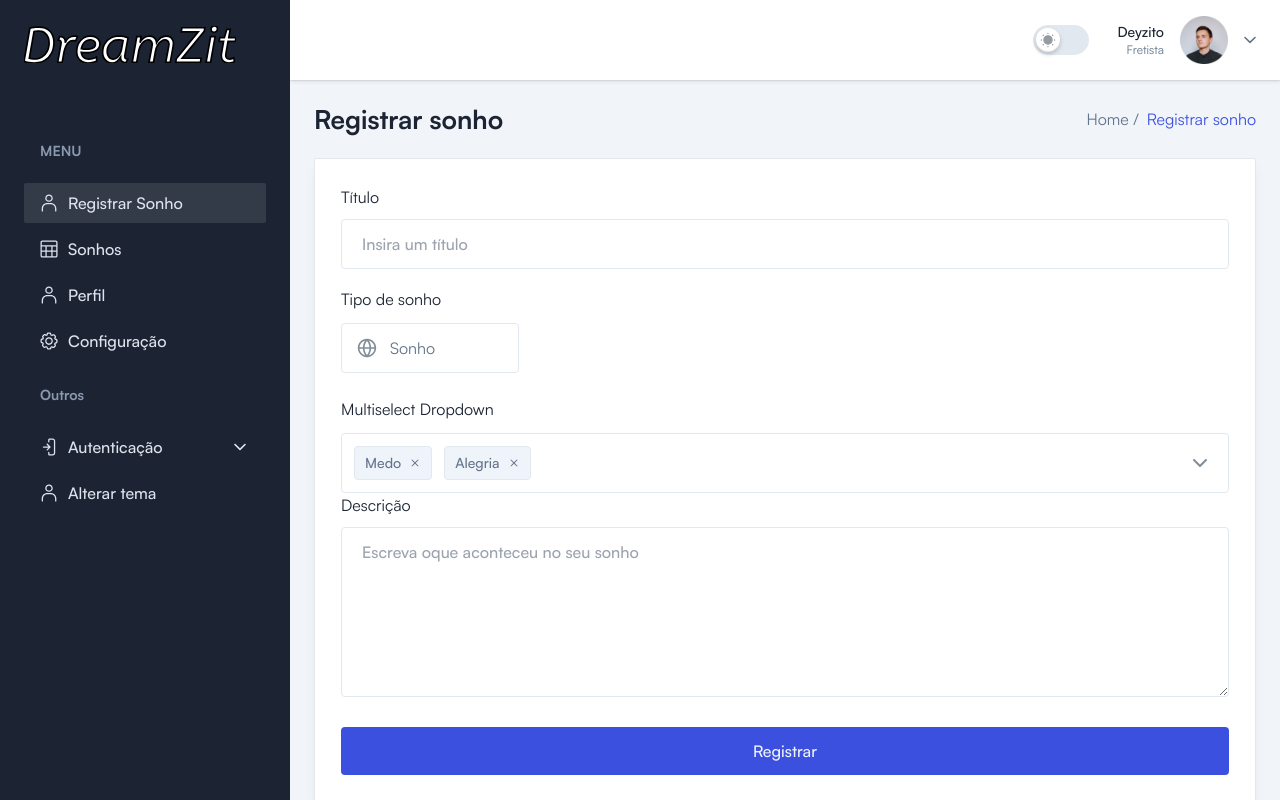
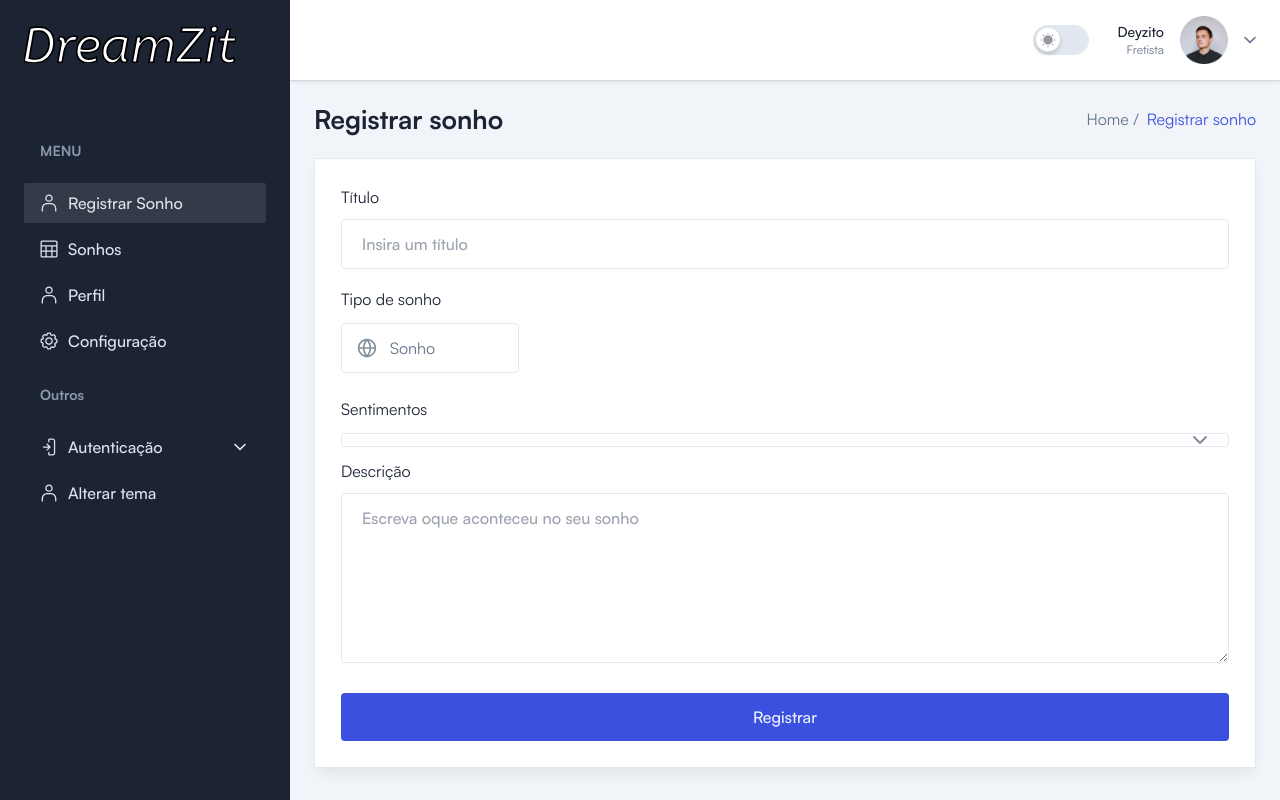
Before and after one commit to AndreyBarreto/dreamzit-front, a React (Vite) app: page /create/order in a window 1280 px wide. Built offline with nearby package versions, Linux system fonts and the light colour scheme.

Commit message:
feature/add felling and delete

```diff
--- a/src/hooks/useCreateDreamHandler.tsx
+++ b/src/hooks/useCreateDreamHandler.tsx
@@ -7,8 +7,9 @@ import { base } from '../utils/axios/axiosFactory';
 const useCreateDreamHandler = () => {
 
     const [title, setTitle] = useState('');
+    const [dreamType, setDreamType] = useState('');
     const [description, setDescription] = useState('');
-    const [feelings, setFellings] = useState([])
+    const [feelings, setFellings] = useState<string[]>([]);
 
     const onSubmit = () => {
         base.post('/dreams/', { data: 'conteudo' })
@@ -20,6 +21,20 @@ const useCreateDreamHandler = () => {
             });
     }
 
+    const removeFelling = (deleted_feeling: string) => {
+        const updatedFeelings = feelings.filter(feeling => feeling !== deleted_feeling);
+        setFellings(updatedFeelings)
+    }
+
+    const addFelling = (feeling: string) => {
+        if (feeling in feelings) {
+            return
+        }
+        console.log('oi')
+        setFellings([...feelings, feeling])
+
+    }
+
     return {
         description,
         title,
@@ -27,7 +42,9 @@ const useCreateDreamHandler = () => {
         setDescription,
         setTitle,
         onSubmit,
-        setFellings
+        setFellings,
+        removeFelling,
+        addFelling,
     };
 };
 
--- /dev/null
+++ b/src/images/icon/icon-multi-select-close.tsx
@@ -0,0 +1,20 @@
+const MultiSelectClose = () => {
+    return (
+        <svg
+            width="12"
+            height="12"
+            viewBox="0 0 12 12"
+            fill="none"
+            xmlns="http://www.w3.org/2000/svg"
+        >
+            <path
+                fillRule="evenodd"
+                clipRule="evenodd"
+                d="M9.35355 3.35355C9.54882 3.15829 9.54882 2.84171 9.35355 2.64645C9.15829 2.45118 8.84171 2.45118 8.64645 2.64645L6 5.29289L3.35355 2.64645C3.15829 2.45118 2.84171 2.45118 2.64645 2.64645C2.45118 2.84171 2.45118 3.15829 2.64645 3.35355L5.29289 6L2.64645 8.64645C2.45118 8.84171 2.45118 9.15829 2.64645 9.35355C2.84171 9.54882 3.15829 9.54882 3.35355 9.35355L6 6.70711L8.64645 9.35355C8.84171 9.54882 9.15829 9.54882 9.35355 9.35355C9.54882 9.15829 9.54882 8.84171 9.35355 8.64645L6.70711 6L9.35355 3.35355Z"
+                fill="currentColor"
+            ></path>
+        </svg>
+    );
+};
+
+export default MultiSelectClose;
--- /dev/null
+++ b/src/images/icon/icon-multi-select-open copy.tsx
@@ -0,0 +1,22 @@
+const MultiSelectOpen = () => {
+    return (
+        <svg
+            width="24"
+            height="24"
+            viewBox="0 0 24 24"
+            fill="none"
+            xmlns="http://www.w3.org/2000/svg"
+        >
+            <g opacity="0.8">
+                <path
+                    fillRule="evenodd"
+                    clipRule="evenodd"
+                    d="M5.29289 8.29289C5.68342 7.90237 6.31658 7.90237 6.70711 8.29289L12 13.5858L17.2929 8.29289C17.6834 7.90237 18.3166 7.90237 18.7071 8.29289C19.0976 8.68342 19.0976 9.31658 18.7071 9.70711L12.7071 15.7071C12.3166 16.0976 11.6834 16.0976 11.2929 15.7071L5.29289 9.70711C4.90237 9.31658 4.90237 8.68342 5.29289 8.29289Z"
+                    fill="#637381"
+                ></path>
+            </g>
+        </svg>
+    );
+};
+
+export default MultiSelectOpen;
--- a/src/pages/DreamForm.tsx
+++ b/src/pages/DreamForm.tsx
@@ -2,6 +2,8 @@ import Breadcrumb from '../components/Breadcrumb';
 import { DefaultStepper } from '../components/Stepper';
 import useCreateDreamHandler from '../hooks/useCreateDreamHandler';
 import DreamIcon from '../images/icon/icon-dream';
+import MultiSelectClose from '../images/icon/icon-multi-select-close';
+import MultiSelectOpen from '../images/icon/icon-multi-select-open copy';
 
 const OrderForm = () => {
   const {
@@ -9,7 +11,11 @@ const OrderForm = () => {
     description,
     setTitle,
     setDescription,
-    onSubmit
+    onSubmit,
+    setFellings,
+    removeFelling,
+    addFelling,
+    feelings
   } = useCreateDreamHandler();
 
   return (
@@ -17,17 +23,9 @@ const OrderForm = () => {
       <Breadcrumb pageName="Registrar sonho" />
 
       <div className="grid grid-cols-1 gap-9 sm:grid-cols-1">
-
         <div className="flex flex-col gap-9">
-
           <div className="rounded-sm border border-stroke bg-white shadow-default dark:border-strokedark dark:bg-boxdark">
-
-            {/* <div className="border-b border-stroke py-4 px-6.5 dark:border-strokedark">
-              <h3 className="font-medium text-black dark:text-white">
-                Registrar
-              </h3>
-            </div> */}
-            <form action="#">
+            {/* <form action="#"> */}
             <div className="p-6.5">
               <div className="mb-4.5 flex flex-col gap-2 xl:flex-row">
                 <div className="w-full xl:w-5/5">
@@ -59,76 +57,35 @@ const OrderForm = () => {
                   </select>
                 </div>
               </div>
-                <div>
+              <div className='mb-3'>
                 <label className="mb-3 block text-black dark:text-white">
-                    Multiselect Dropdown
+                  Sentimentos
                 </label>
                 <div className="relative z-20 w-full rounded border border-stroke p-1.5 pr-8 font-medium outline-none transition focus:border-primary active:border-primary dark:border-form-strokedark dark:bg-form-input">
                   <div className="flex flex-wrap items-center">
-                      <span className="m-1.5 flex items-center justify-center rounded border-[.5px] border-stroke bg-gray py-1.5 px-2.5 text-sm font-medium dark:border-strokedark dark:bg-white/30">
-                        Medo
-                        <span className="cursor-pointer pl-2 hover:text-danger">
-                          <svg
-                            width="12"
-                            height="12"
-                            viewBox="0 0 12 12"
-                            fill="none"
-                            xmlns="http://www.w3.org/2000/svg"
+                    {feelings.map((e) => {
+                      return (
+                        <span className="m-1.5  flex items-center justify-center rounded border-[.5px] border-stroke bg-gray py-1.5 px-2.5 text-sm font-medium dark:border-strokedark dark:bg-white/30">
+                          {e}
+                          <span className="cursor-pointer pl-2 hover:text-danger z-99"
+                            onClick={() => { removeFelling(e) }}
                           >
-                            <path
-                              fillRule="evenodd"
-                              clipRule="evenodd"
-                              d="M9.35355 3.35355C9.54882 3.15829 9.54882 2.84171 9.35355 2.64645C9.15829 2.45118 8.84171 2.45118 8.64645 2.64645L6 5.29289L3.35355 2.64645C3.15829 2.45118 2.84171 2.45118 2.64645 2.64645C2.45118 2.84171 2.45118 3.15829 2.64645 3.35355L5.29289 6L2.64645 8.64645C2.45118 8.84171 2.45118 9.15829 2.64645 9.35355C2.84171 9.54882 3.15829 9.54882 3.35355 9.35355L6 6.70711L8.64645 9.35355C8.84171 9.54882 9.15829 9.54882 9.35355 9.35355C9.54882 9.15829 9.54882 8.84171 9.35355 8.64645L6.70711 6L9.35355 3.35355Z"
-                              fill="currentColor"
-                            ></path>
-                          </svg>
+                            <MultiSelectClose></MultiSelectClose>
                           </span>
                         </span>
-                      <span className="m-1.5 flex items-center justify-center rounded border-[.5px] border-stroke bg-gray py-1.5 px-2.5 text-sm font-medium dark:border-strokedark dark:bg-white/30">
-                        Alegria
-                        <span className="cursor-pointer pl-2 hover:text-danger">
-                          <svg
-                            width="12"
-                            height="12"
-                            viewBox="0 0 12 12"
-                            fill="none"
-                            xmlns="http://www.w3.org/2000/svg"
-                          >
-                            <path
-                              fillRule="evenodd"
-                              clipRule="evenodd"
-                              d="M9.35355 3.35355C9.54882 3.15829 9.54882 2.84171 9.35355 2.64645C9.15829 2.45118 8.84171 2.45118 8.64645 2.64645L6 5.29289L3.35355 2.64645C3.15829 2.45118 2.84171 2.45118 2.64645 2.64645C2.45118 2.84171 2.45118 3.15829 2.64645 3.35355L5.29289 6L2.64645 8.64645C2.45118 8.84171 2.45118 9.15829 2.64645 9.35355C2.84171 9.54882 3.15829 9.54882 3.35355 9.35355L6 6.70711L8.64645 9.35355C8.84171 9.54882 9.15829 9.54882 9.35355 9.35355C9.54882 9.15829 9.54882 8.84171 9.35355 8.64645L6.70711 6L9.35355 3.35355Z"
-                              fill="currentColor"
-                            ></path>
-                          </svg>
-                        </span>
-                      </span>
+                      )
+                    })}
                   </div>
                   <select
-                      name=""
-                      id=""
+                    onChange={(e) => { addFelling(e.target.value) }}
                     className="absolute top-0 left-0 z-20 h-full w-full bg-transparent opacity-0"
                   >
-                      <option value="">Option</option>
-                      <option value="">Option</option>
+                    <option value="1">Alegria</option>
+                    <option value="2">tristeza</option>
+                    <option value="3">Medo</option>
                   </select>
                   <span className="absolute top-1/2 right-4 z-10 -translate-y-1/2">
-                      <svg
-                        width="24"
-                        height="24"
-                        viewBox="0 0 24 24"
-                        fill="none"
-                        xmlns="http://www.w3.org/2000/svg"
-                      >
-                        <g opacity="0.8">
-                          <path
-                            fillRule="evenodd"
-                            clipRule="evenodd"
-                            d="M5.29289 8.29289C5.68342 7.90237 6.31658 7.90237 6.70711 8.29289L12 13.5858L17.2929 8.29289C17.6834 7.90237 18.3166 7.90237 18.7071 8.29289C19.0976 8.68342 19.0976 9.31658 18.7071 9.70711L12.7071 15.7071C12.3166 16.0976 11.6834 16.0976 11.2929 15.7071L5.29289 9.70711C4.90237 9.31658 4.90237 8.68342 5.29289 8.29289Z"
-                            fill="#637381"
-                          ></path>
-                        </g>
-                      </svg>
+                    <MultiSelectOpen></MultiSelectOpen>
                   </span>
                 </div>
               </div>
@@ -151,7 +108,7 @@ const OrderForm = () => {
 
             </div>
 
-            </form>
+            {/* </form> */}
           </div>
         </div >
       </div >
```
Lines whose indentation alone changed are shown as unchanged.
